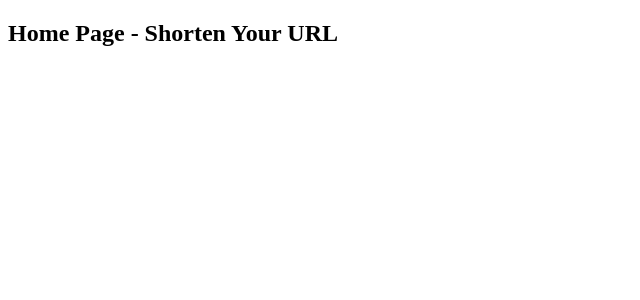
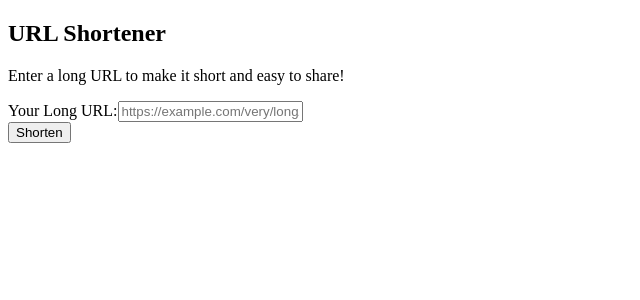
Before and after one commit to manojgaddigolla/url-shortener, a React (Vite) app in the folder client/: page / in a window 1280 px wide. Shown: the top 300 px of the page, without its empty margins (0-640 px from the left). Built offline with nearby package versions, Linux system fonts and the light colour scheme.

Commit message:
Build an Interactive URL Shortener Form

```diff
--- a/client/src/pages/HomePage.jsx
+++ b/client/src/pages/HomePage.jsx
@@ -1,11 +1,46 @@
-import React from "react";
+import React,{useState} from "react";
 
-function HomePage (){
-    return(
+const HomePage = () => {
+
+  const [longUrl, setLongUrl] = useState('');
+
+  const handleSubmit = (e) => {
+
+    e.preventDefault();
+
+    console.log('URL to be shortened:', longUrl);
+  };
+
+  return (
     <div>
-      <h2>Home Page - Shorten Your URL</h2>
+      <h2>URL Shortener</h2>
+      <p>Enter a long URL to make it short and easy to share!</p>
+
+      {/* 3. The Form Element */}
+      <form onSubmit={handleSubmit}>
+        <div>
+          <label htmlFor="longUrl-input">Your Long URL:</label>
+          <input
+            id="longUrl-input"
+            type="url" // Using type="url" provides better semantics and potential browser validation.
+            placeholder="https://example.com/very/long/url/to/shorten"
+
+            // 4. Controlled Component Logic
+            // The 'value' of the input is directly tied to our 'longUrl' state variable.
+            value={longUrl}
+
+            // The 'onChange' event fires every time the user types a character.
+            // We use it to call our 'setLongUrl' function, updating the state
+            // with the new value from the input (e.g.target.value).
+            onChange={(e) => setLongUrl(e.target.value)}
+
+            required // A simple browser-level validation to ensure the field is not empty.
+          />
+        </div>
+        <button type="submit">Shorten</button>
+      </form>
     </div>
-    );
+  );
 };
 
 export default HomePage;
```
Also changed, not shown: client/src/App.jsx (+3 -13 lines).
